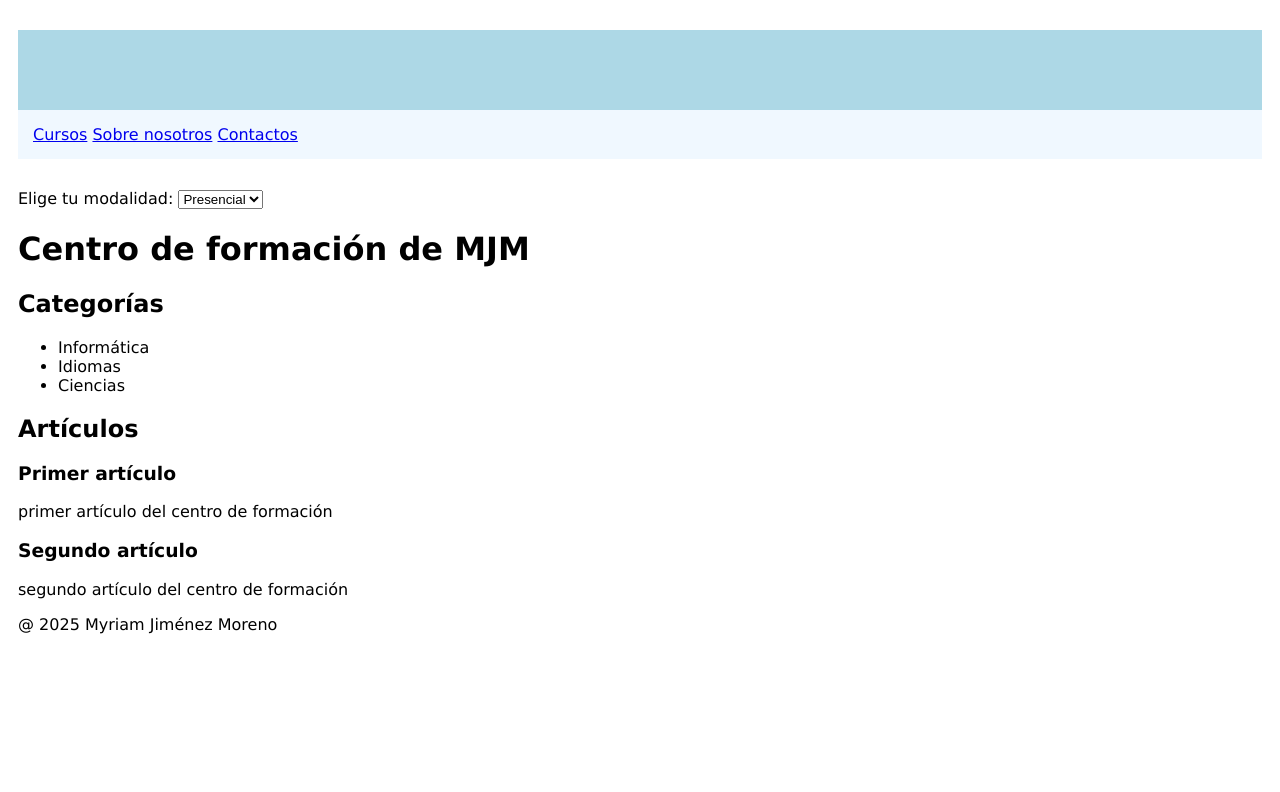
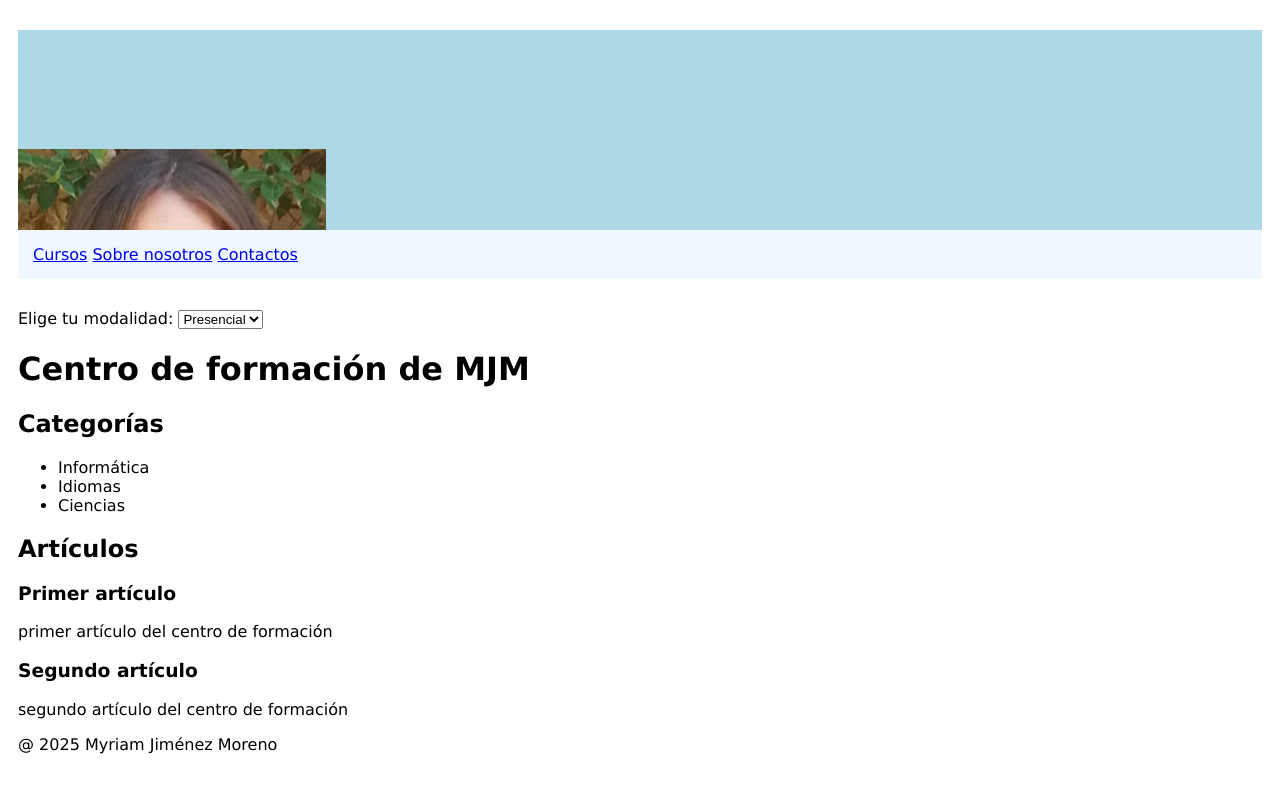
Before and after one commit to myrigit/html_css_js, a plain HTML site: page docs/02_Centro formación grid/index.html in a window 1280 px wide. Drawn offline with Linux system fonts and the light colour scheme.

Commit message:
Update estilos.css

```diff
--- a/docs/02_Centro formación grid/estilos.css
+++ b/docs/02_Centro formación grid/estilos.css
@@ -9,7 +9,7 @@ body{
  }
 header{
    display:grid;
-   max-height: 80px;
+   max-height: 200px;
    align-items: center;
    overflow: hidden;
    background-color: lightblue;
```
